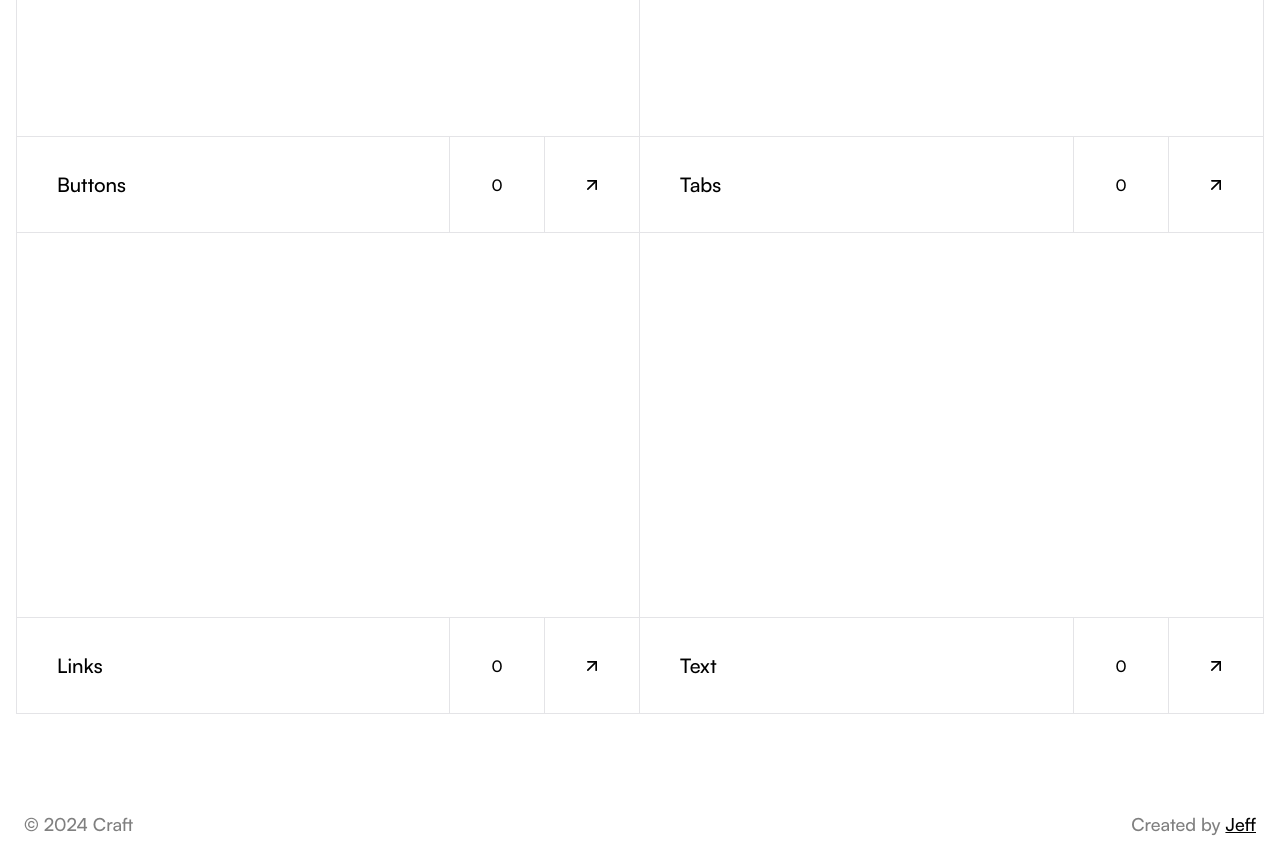
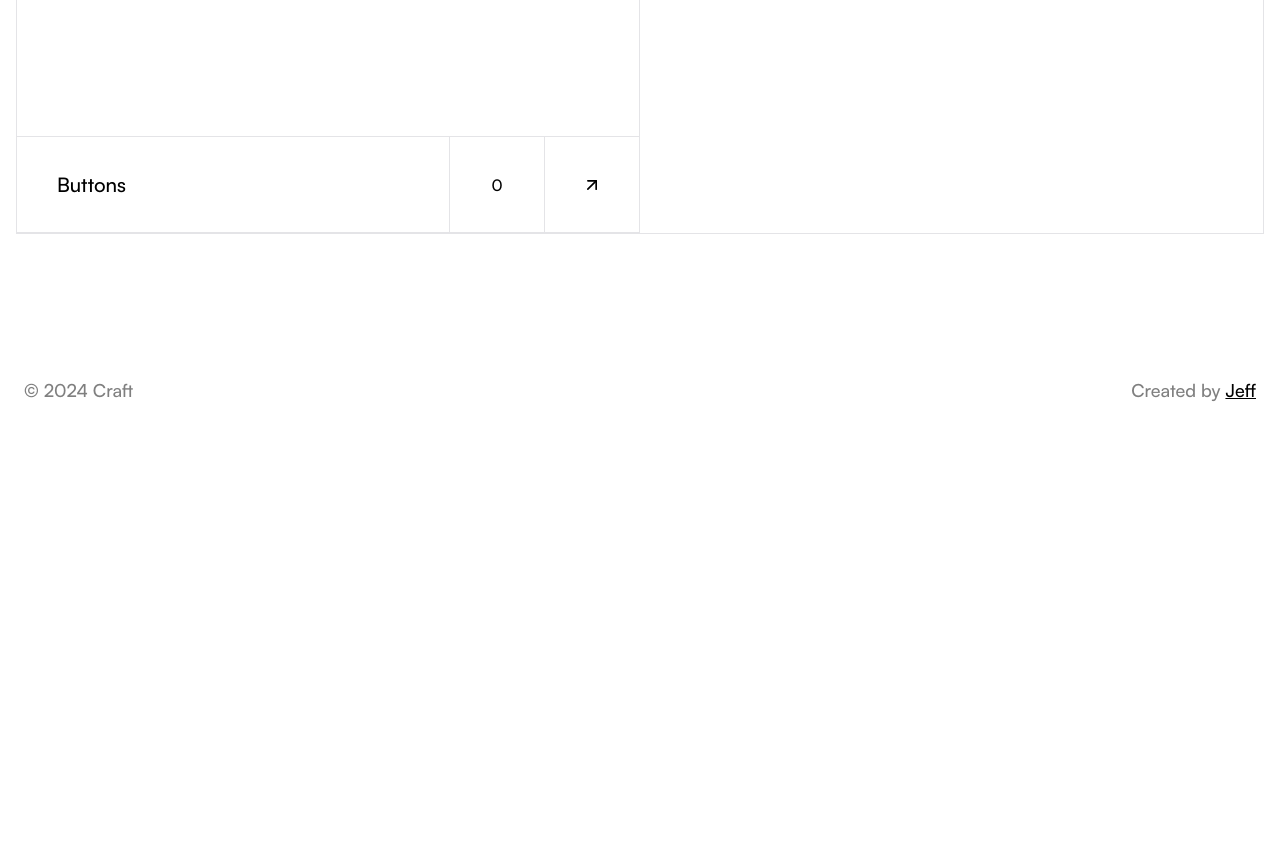
Before and after one commit to Jeff-Maina/craft, a Next.js app: page /elements in a window 1280 px wide. Shown: the part 600-1454 px from the top of the page. After the commit the page ends 1020 px from the top, so only its background shows below. Built offline with nearby package versions, Linux system fonts and the light colour scheme.

Commit message:
Remove unwanted element folders.

```diff
--- a/src/app/(pages)/elements/buttons/data/ButtonsList.tsx
+++ b/src/app/(pages)/elements/buttons/data/ButtonsList.tsx
@@ -1,10 +1,5 @@
-import Button001 from "../examples/Button001/Button001";
+import Button001 from "../(examples)/Button001/Button001";
 
-export const ButtonsList = [
-  <Button001 />,
-  <Button001 />,
-  <Button001 />,
-  <Button001 />,
-  <Button001 />,
-  <Button001 />,
-];
+type Button = JSX.Element;
+
+export const ButtonsList: Array<Button> = [<Button001 />];
--- a/src/app/(pages)/elements/links/page.tsx
+++ /dev/null
@@ -1,18 +0,0 @@
-import PageLayout from "@/app/layouts/PageLayout";
-import type { Pageprops } from "@/lib/Interfaces";
-
-const PageOptions: Pageprops = {
-  page: "Links",
-  componentCount: 0,
-  category: "Elements",
-};
-
-const Links = () => {
-  return (
-    <PageLayout pageOptions={PageOptions}>
-      <article className="w-full aspect-square border bg-zinc-100 rounded-xl"></article>
-    </PageLayout>
-  );
-};
-
-export default Links;
--- a/src/app/(pages)/elements/page.tsx
+++ b/src/app/(pages)/elements/page.tsx
@@ -32,33 +32,6 @@ const Elements = () => {
           >
             <div></div>
           </ComponentCard>
-          <ComponentCard
-            componentName="Tabs"
-            componentCount={0}
-            isSection={false}
-            pagePath="/elements/tabs"
-            className="md:!border-b border-zinc-200/60 lg:border-zinc-200"
-          >
-            <div></div>
-          </ComponentCard>
-          <ComponentCard
-            componentName="Links"
-            componentCount={0}
-            isSection={false}
-            pagePath="/elements/links"
-            className="md:border-r border-zinc-200/60 lg:border-zinc-200"
-          >
-            <div></div>
-          </ComponentCard>
-          <ComponentCard
-            componentName="Text"
-            componentCount={0}
-            isSection={false}
-            pagePath="/elements/text"
-            className=""
-          >
-            <div></div>
-          </ComponentCard>
         </div>
       </section>
     </PageLayout>
--- a/src/app/(pages)/elements/text/page.tsx
+++ /dev/null
@@ -1,18 +0,0 @@
-import PageLayout from "@/app/layouts/PageLayout";
-import type { Pageprops } from "@/lib/Interfaces";
-
-const PageOptions: Pageprops = {
-  page: "Text",
-  componentCount: 0,
-  category: "Elements",
-};
-
-const Text = () => {
-  return (
-    <PageLayout pageOptions={PageOptions}>
-      <article className="w-full aspect-square border bg-zinc-100 rounded"></article>
-    </PageLayout>
-  );
-};
-
-export default Text;
--- a/src/app/(pages)/sections/navbars/page.tsx
+++ b/src/app/(pages)/sections/navbars/page.tsx
@@ -1,5 +1,6 @@
 import PageLayout from "@/app/layouts/PageLayout";
 import type { Pageprops } from "@/lib/Interfaces";
+
 const PageOptions: Pageprops = {
   page: "Navbars",
   componentCount: 0,
```
Also changed, not shown: src/app/(pages)/elements/buttons/(examples)/Button001/Button001.tsx (renamed from src/app/(pages)/elements/buttons/examples/Button001/Button001.tsx), src/app/(pages)/elements/buttons/(examples)/Button001/codeblock.tsx (renamed from src/app/(pages)/elements/buttons/examples/Button001/codeblock.tsx), src/app/(pages)/elements/buttons/(examples)/Button002.tsx (added), src/app/(pages)/elements/buttons/(examples)/ButtonCard.tsx (renamed from src/app/(pages)/elements/buttons/examples/ButtonCard.tsx).
